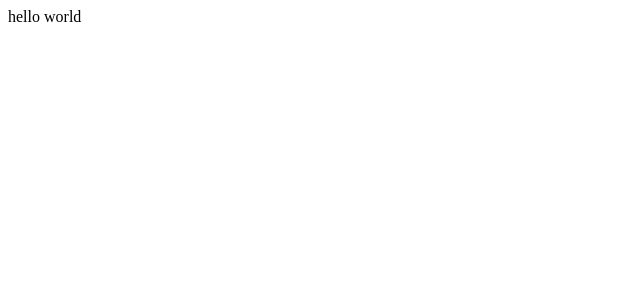
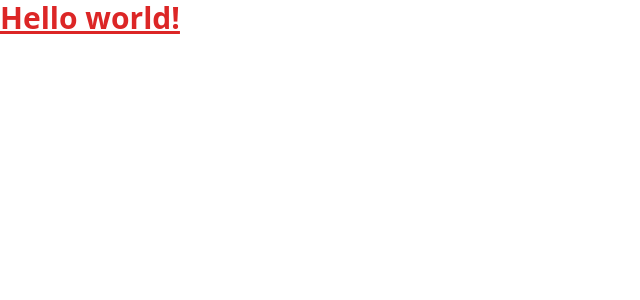
Before and after one commit to white-room/react-performance-demo, a Next.js app: page / in a window 1280 px wide. Shown: the top 300 px of the page, without its empty margins (0-640 px from the left). Built offline with nearby package versions, Linux system fonts and the light colour scheme.

Commit message:
feat: add and config tailwindcss

```diff
--- a/package.json
+++ b/package.json
@@ -17,7 +17,9 @@
   "devDependencies": {
     "@types/node": "^18.6.5",
     "@types/react": "^18.0.17",
+    "autoprefixer": "^10.4.8",
     "jest": "^28.1.3",
+    "postcss": "^8.4.16",
     "tailwindcss": "^3.1.8",
     "typescript": "^4.7.4"
   }
--- /dev/null
+++ b/pages/_app.tsx
@@ -0,0 +1,11 @@
+import { AppProps } from "next/app";
+
+import 'src/styles/global.css';
+
+export default function App({ Component, pageProps }: AppProps) {
+  return (
+    <div className="container mx-auto">
+      <Component {...pageProps} />
+    </div>
+  );
+}
--- a/pages/index.tsx
+++ b/pages/index.tsx
@@ -1,3 +1,7 @@
 export default function HomePage() {
-  return <div>hello world</div>
+  return (
+    <h1 className="text-3xl font-bold underline text-red-600">
+      Hello world!
+    </h1>
+  );
 }
--- /dev/null
+++ b/postcss.config.js
@@ -0,0 +1,6 @@
+module.exports = {
+  plugins: {
+    tailwindcss: {},
+    autoprefixer: {},
+  },
+}
--- /dev/null
+++ b/src/styles/global.css
@@ -0,0 +1,3 @@
+@tailwind base;
+@tailwind components;
+@tailwind utilities;
--- /dev/null
+++ b/tailwind.config.js
@@ -0,0 +1,11 @@
+/** @type {import('tailwindcss').Config} */
+module.exports = {
+  content: [
+    './pages/**/*.{js,ts,jsx,tsx}',
+    './src/components/**/*.{js,ts,jsx,tsx}',
+  ],
+  theme: {
+    extend: {},
+  },
+  plugins: [],
+}
```
Also changed, not shown: tsconfig.json (+8 -2 lines), 1 other file (tests, documents, lock files or other folders).
